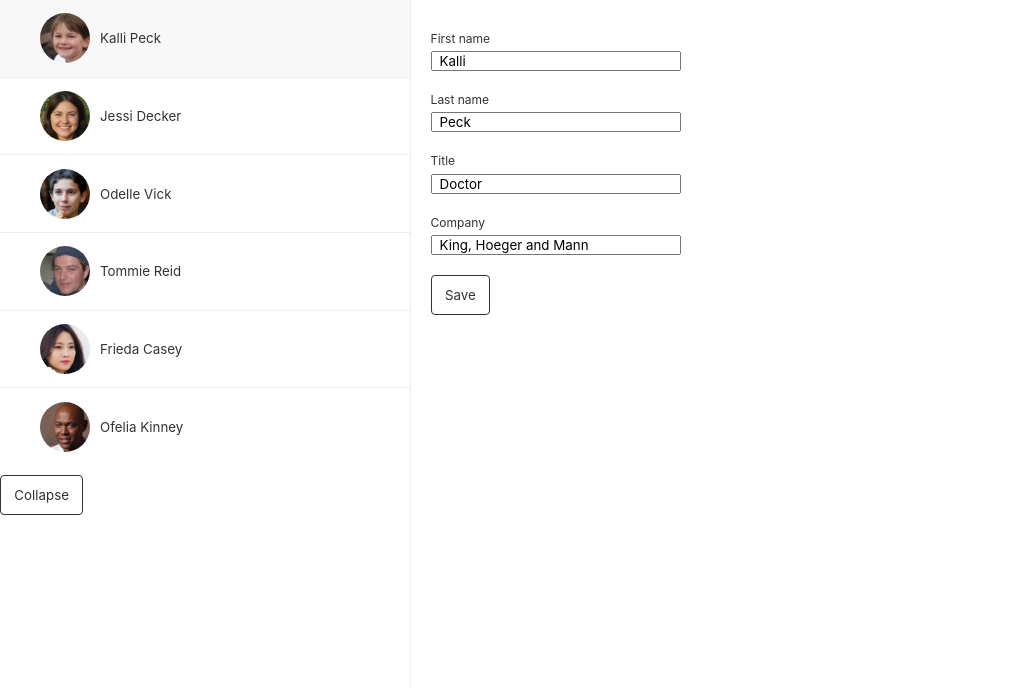
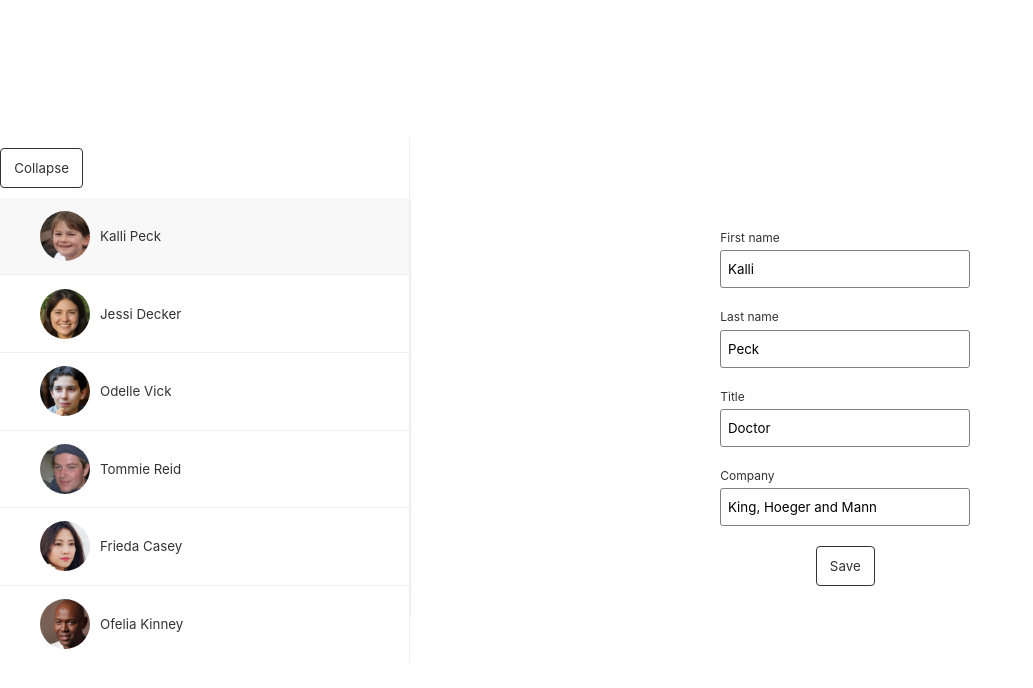
Before and after one commit to omduiji/react-tes, a Next.js app: page / in a window 1280 px wide. Both pictures are taken after a click on the button "Edit". Shown: the top 688 px of the page, without its empty margins (0-1033 px from the left). Built offline with nearby package versions, Linux system fonts and the light colour scheme.

Commit message:
finishing styles

```diff
--- a/components/Input/styles.module.scss
+++ b/components/Input/styles.module.scss
@@ -16,8 +16,11 @@
 
 .input {
     margin: 0.75em 0;
-    padding: 0 7px;
+    padding: .75em .5em;
     width: 100%;
+    border: none;
+    border: 1px solid rgb(128, 127, 127);
+    border-radius: 3px;
 }
 
 .label + .input {
--- a/components/Layout/styles.module.scss
+++ b/components/Layout/styles.module.scss
@@ -6,5 +6,6 @@
 
     @media (min-width: 500px) {
         flex-direction: row;
+        align-items: center;
     }
 }
--- a/components/UserCard/styles.module.scss
+++ b/components/UserCard/styles.module.scss
@@ -7,6 +7,9 @@
     padding: 20px;
     width: 100%;
     border-bottom: 1px solid #eee;
+    display: flex;
+    flex-direction: column;
+    align-items: center;
 
     @media (min-width: 500px) {
         max-width: 68vw;
@@ -14,6 +17,11 @@
         position: static;
         border-left: 1px solid #eee;
         border-bottom: none;
+        align-self: center;
+        margin-top: 1em;
+    }
+    h1 {
+        margin: 0;
     }
 
     p {
@@ -24,5 +32,6 @@
     img {
         width: 200px;
         height: 200px;
+        border-radius: 50%;
     }
 }
--- a/components/Users/index.js
+++ b/components/Users/index.js
@@ -31,7 +31,8 @@ const Users = ({ setUser, user: currentUser }) => {
 
   };
   return (
-    <div>
+    <div className={styles.users}>
+      <Button handleClick={handleClick}>Collapse</Button>
       <ul className={styles.users}>
         {users.map((user) => (
           <User
@@ -42,7 +43,7 @@ const Users = ({ setUser, user: currentUser }) => {
           />
         ))}
       </ul>
-      <Button handleClick={handleClick}>Collapse</Button>
+
     </div>
 
 
--- a/components/Users/styles.module.scss
+++ b/components/Users/styles.module.scss
@@ -4,6 +4,7 @@
     list-style: none;
     width: 100vw;
     order: 2;
+    border-right: 1px solid #eee;
     li {
 
         button {
@@ -19,7 +20,7 @@
             span {
                 // flex-basis: 30%;
                 text-align: left;
-
+                min-width: 100px;
             }
         }
     }
@@ -43,4 +44,5 @@
         }
 
     }
+
 }
```
